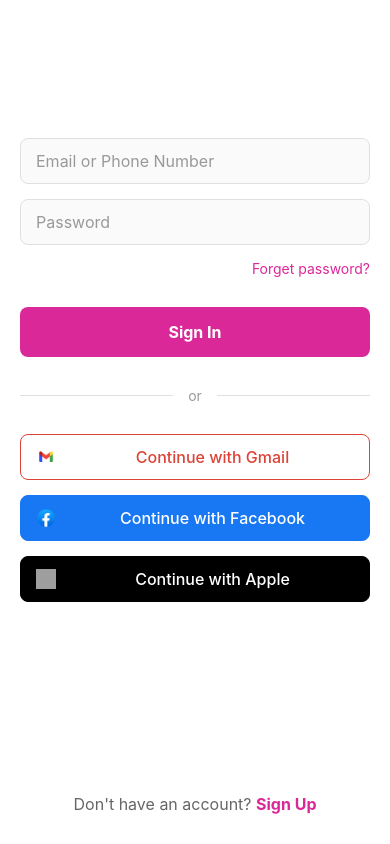
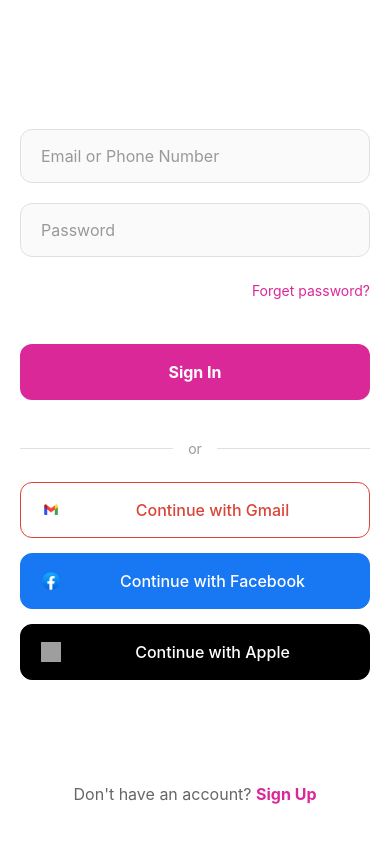
Before and after one commit to lucky-panchal/RideShare, a React Native app: screen /SignIn in a window 390 px wide. Built offline with nearby package versions, Linux system fonts and the light colour scheme; grey boxes are pictures that could not be loaded.

Commit message:
Improved input box alignment and spacing for better user experience

```diff
--- a/components/SecondScreen/SendVerification.jsx
+++ b/components/SecondScreen/SendVerification.jsx
@@ -63,18 +63,20 @@ const styles = StyleSheet.create({
   input: {
     borderWidth: 1,
     borderColor: '#e0e0e0',
-    borderRadius: 8,
-    paddingHorizontal: 15,
-    paddingVertical: 12,
+    borderRadius: 12,
+    paddingHorizontal: 20,
+    paddingVertical: 16,
     fontSize: 16,
     backgroundColor: '#fafafa',
+    minHeight: 50,
   },
   sendButton: {
     backgroundColor: '#DB2899',
-    borderRadius: 8,
-    paddingVertical: 15,
+    borderRadius: 12,
+    paddingVertical: 18,
     alignItems: 'center',
     marginBottom: 30,
+    minHeight: 56,
   },
   sendButtonText: {
     color: '#fff',
--- a/components/SecondScreen/SignIn.jsx
+++ b/components/SecondScreen/SignIn.jsx
@@ -110,26 +110,28 @@ const styles = StyleSheet.create({
     flex: 1,
     backgroundColor: '#fff',
     paddingHorizontal: 20,
-    justifyContent: 'center',
+    paddingTop: 60,
   },
   formContainer: {
     flex: 1,
     justifyContent: 'center',
-    paddingBottom: 40,
+    paddingVertical: 40,
   },
   input: {
     borderWidth: 1,
     borderColor: '#e0e0e0',
-    borderRadius: 8,
-    paddingHorizontal: 15,
-    paddingVertical: 12,
-    marginBottom: 15,
+    borderRadius: 12,
+    paddingHorizontal: 20,
+    paddingVertical: 16,
+    marginBottom: 20,
     fontSize: 16,
     backgroundColor: '#fafafa',
+    minHeight: 50,
   },
   forgotPasswordContainer: {
     alignSelf: 'flex-end',
-    marginBottom: 30,
+    marginBottom: 40,
+    paddingVertical: 5,
   },
   forgotPasswordText: {
     color: '#DB2899',
@@ -137,10 +139,11 @@ const styles = StyleSheet.create({
   },
   signInButton: {
     backgroundColor: '#DB2899',
-    borderRadius: 8,
-    paddingVertical: 15,
+    borderRadius: 12,
+    paddingVertical: 18,
     alignItems: 'center',
-    marginBottom: 30,
+    marginBottom: 40,
+    minHeight: 56,
   },
   signInButtonText: {
     color: '#fff',
@@ -150,7 +153,7 @@ const styles = StyleSheet.create({
   orContainer: {
     flexDirection: 'row',
     alignItems: 'center',
-    marginBottom: 30,
+    marginBottom: 25,
   },
   orLine: {
     flex: 1,
@@ -165,11 +168,12 @@ const styles = StyleSheet.create({
   socialButton: {
     flexDirection: 'row',
     alignItems: 'center',
-    borderRadius: 8,
-    paddingVertical: 12,
-    paddingHorizontal: 15,
+    borderRadius: 12,
+    paddingVertical: 16,
+    paddingHorizontal: 20,
     marginBottom: 15,
     borderWidth: 1,
+    minHeight: 56,
   },
   gmailButton: {
     backgroundColor: '#fff',
@@ -205,7 +209,8 @@ const styles = StyleSheet.create({
     flexDirection: 'row',
     justifyContent: 'center',
     alignItems: 'center',
-    paddingBottom: 30,
+    paddingBottom: 40,
+    paddingTop: 20,
   },
   signUpPrompt: {
     color: '#666',
```
